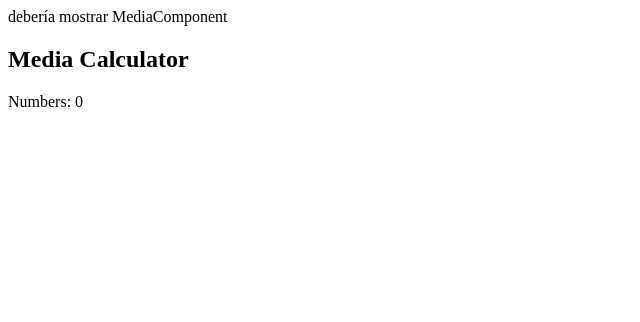
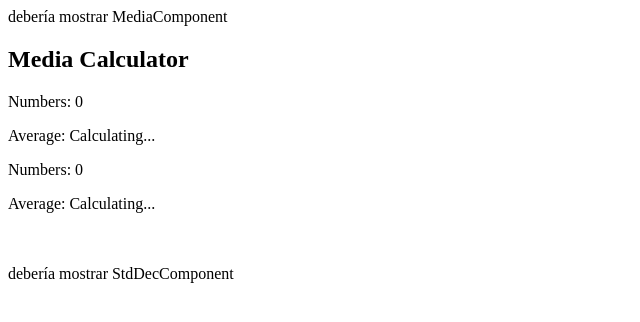
Before and after one commit to NataliaLM-26/testing-mat, an Angular app: page / in a window 1280 px wide. Shown: the top 322 px of the page, without its empty margins (0-640 px from the left). Built offline with nearby package versions, Linux system fonts and the light colour scheme; no server answers.

Commit message:
commit and push refactor #7

```diff
--- a/src/app/app.component.html
+++ b/src/app/app.component.html
@@ -1,2 +1,8 @@
 debería mostrar MediaComponent
 <app-media></app-media>
+<br><br>
+
+<div>
+    debería mostrar StdDecComponent
+<!-- <app-stddev></app-stddev> -->
+</div>
--- a/src/app/media/media.component.html
+++ b/src/app/media/media.component.html
@@ -1,4 +1,7 @@
 
 <h2>Media Calculator</h2>
 <p>Numbers: {{ data1 }}</p>
-<!-- <p>Average: {{ mean || 'Calculating...' }}</p> -->
+<p>Average: {{ mean  || 'Calculating...' }}</p>
+
+<p>Numbers: {{ data2 }}</p>
+<p>Average: {{ mean  || 'Calculating...' }}</p>
--- a/src/app/media/media.component.ts
+++ b/src/app/media/media.component.ts
@@ -10,6 +10,7 @@ import { Datos2Service } from '../services/datos2.service';
 export class MediaComponent implements OnInit {
   data1: number[] = [0];
   data2: number[] = [0];
+  mean: number=0;
 
   constructor(private service1: Datos1Service, private service2: Datos2Service){}
 
@@ -45,9 +46,10 @@ export class MediaComponent implements OnInit {
       console.error('No hay datos para calcular la media.');
     } */
     var sum=0;
+
     for(var i=0; i<data.length; i++){
       sum+=data[i];
     }
-    return Number((sum/data.length).toFixed(2));
+    return this.mean= Number((sum/data.length).toFixed(2));
   }
 }
--- a/src/app/stddev/stddev.component.html
+++ b/src/app/stddev/stddev.component.html
@@ -1 +1,2 @@
 <p>stddev works!</p>
+<p>Desviación Estándar Calculada: {{ desviacion }}</p>
```
